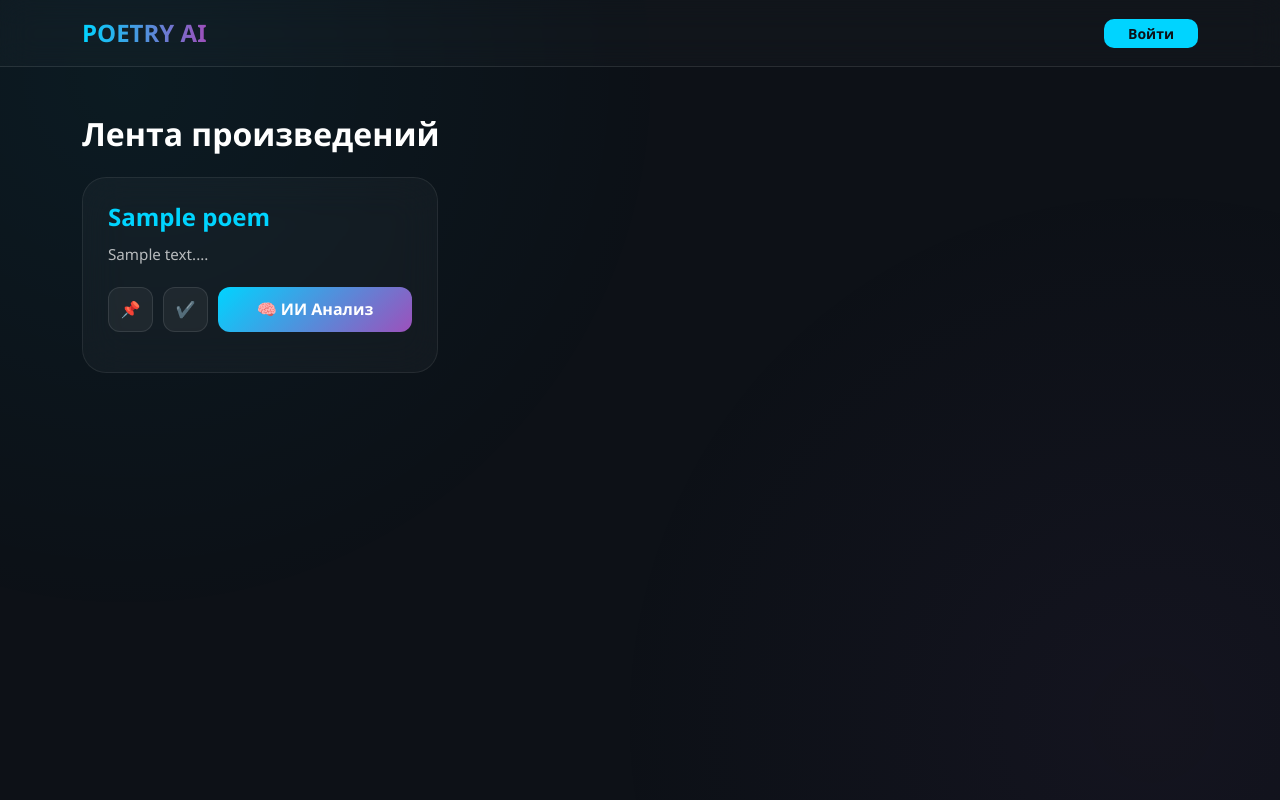
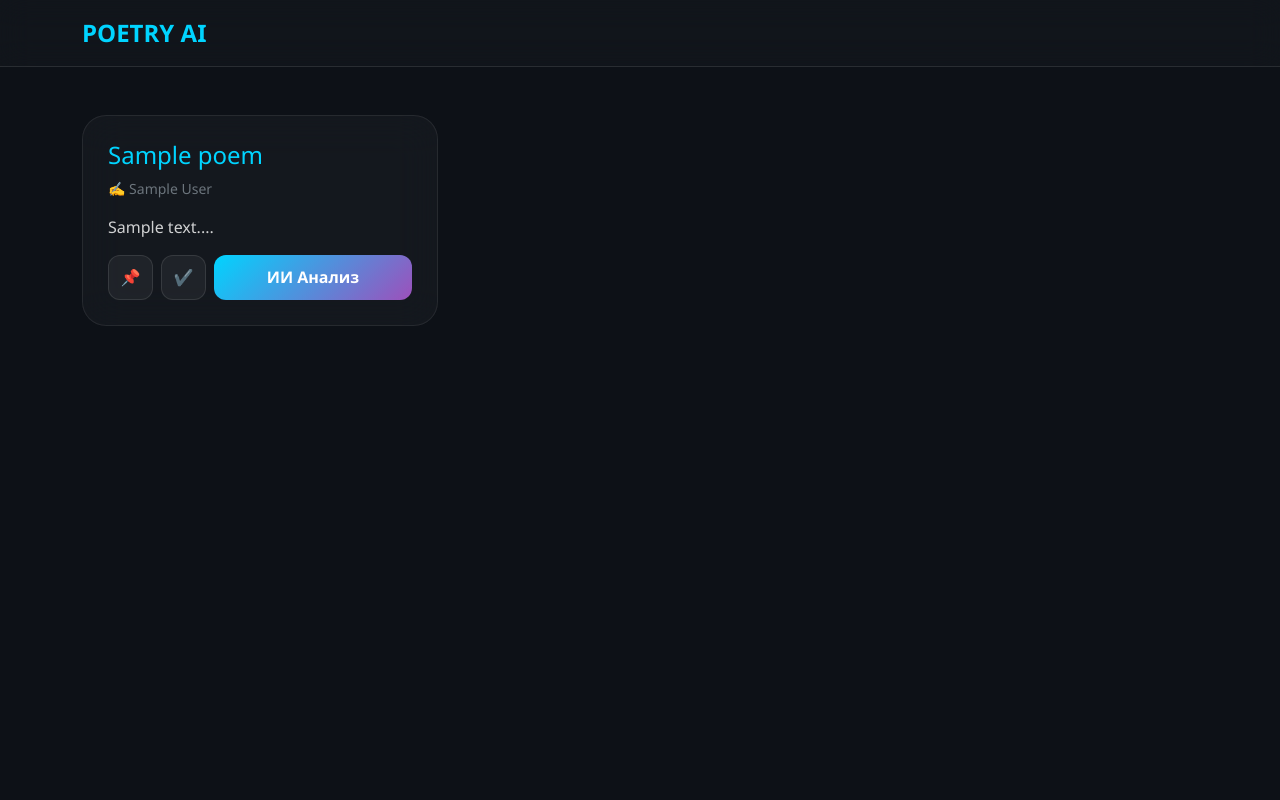
Before and after one commit to zynqff/ssalfatest, a FastAPI app: template templates/index.html in a window 1280 px wide. Run offline with FastAPI, Linux system fonts and the light colour scheme; the template is opened without the code that fills it: most values are stand-ins (such as "Sample title", 1, 10 or a date in 2020).

Commit message:
Update index.html

```diff
--- a/templates/index.html
+++ b/templates/index.html
@@ -2,182 +2,38 @@
 <html lang="ru">
 <head>
     <meta charset="UTF-8">
-    <meta name="viewport" content="width=device-width, initial-scale=1.0">
-    <title>Лента стихов | Poetry AI</title>
+    <title>Лента | Poetry AI</title>
     <link href="https://cdn.jsdelivr.net/npm/bootstrap@5.3.0/dist/css/bootstrap.min.css" rel="stylesheet">
     <style>
-        :root {
-            --accent: #00d4ff;
-            --secondary: #9d50bb;
-            --glass: rgba(255, 255, 255, 0.03);
-        }
-
-        body {
-            background: #0d1117;
-            color: white;
-            font-family: 'Segoe UI', sans-serif;
-            min-height: 100vh;
-            margin: 0;
-        }
-
-        /* Декоративный фон */
-        .bg-glow {
-            position: fixed; top: 0; left: 0; width: 100%; height: 100%;
-            background: radial-gradient(circle at 10% 10%, rgba(0, 212, 255, 0.05), transparent 40%),
-                        radial-gradient(circle at 90% 90%, rgba(157, 80, 187, 0.05), transparent 40%);
-            z-index: -1;
-        }
-
-        /* Навигация */
-        .navbar-custom {
-            background: rgba(255, 255, 255, 0.02);
-            backdrop-filter: blur(15px);
-            border-bottom: 1px solid rgba(255, 255, 255, 0.1);
-            padding: 15px 0;
-        }
-
-        .brand-text {
-            font-weight: 800;
-            background: linear-gradient(to right, var(--accent), var(--secondary));
-            -webkit-background-clip: text;
-            -webkit-text-fill-color: transparent;
-            text-decoration: none;
-            font-size: 1.5rem;
-        }
-
-        /* Карточки */
-        .poem-card {
-            background: var(--glass);
-            backdrop-filter: blur(20px);
-            border: 1px solid rgba(255, 255, 255, 0.08);
-            border-radius: 24px;
-            padding: 25px;
-            height: 100%;
-            transition: 0.3s ease;
-            display: flex;
-            flex-direction: column;
-        }
-
-        .poem-card:hover {
-            transform: translateY(-5px);
-            border-color: var(--accent);
-            box-shadow: 0 10px 30px rgba(0, 212, 255, 0.1);
-        }
-
-        .poem-title {
-            color: var(--accent);
-            font-weight: 700;
-            margin-bottom: 10px;
-        }
-
-        .poem-content {
-            font-size: 0.95rem;
-            color: rgba(255, 255, 255, 0.7);
-            line-height: 1.6;
-            margin-bottom: 20px;
-            flex-grow: 1;
-            white-space: pre-wrap;
-        }
-
-        /* Кнопки действий */
-        .action-bar {
-            display: flex;
-            gap: 10px;
-            margin-bottom: 15px;
-        }
-
-        .btn-icon {
-            background: rgba(255, 255, 255, 0.05);
-            border: 1px solid rgba(255, 255, 255, 0.1);
-            color: white;
-            border-radius: 12px;
-            width: 45px;
-            height: 45px;
-            display: flex;
-            align-items: center;
-            justify-content: center;
-            transition: 0.3s;
-        }
-
-        .btn-icon:hover {
-            background: rgba(255, 255, 255, 0.1);
-            border-color: var(--accent);
-            color: var(--accent);
-        }
-
-        .btn-ai {
-            background: linear-gradient(135deg, var(--accent), var(--secondary));
-            border: none;
-            color: white;
-            border-radius: 12px;
-            padding: 10px;
-            font-weight: 700;
-            text-decoration: none;
-            flex-grow: 1;
-            text-align: center;
-            transition: 0.3s;
-        }
-
-        .btn-ai:hover {
-            filter: brightness(1.2);
-            color: white;
-        }
-
-        /* Админ-ссылка */
-        .admin-link {
-            font-size: 0.8rem;
-            color: rgba(255, 255, 255, 0.3);
-            text-decoration: none;
-            text-align: right;
-            display: block;
-            margin-top: 10px;
-            padding-top: 10px;
-            border-top: 1px solid rgba(255, 255, 255, 0.05);
-        }
-
-        .admin-link:hover { color: var(--accent); }
+        body { background: #0d1117; color: white; font-family: 'Segoe UI', sans-serif; }
+        .navbar-glass { background: rgba(255, 255, 255, 0.02); backdrop-filter: blur(15px); border-bottom: 1px solid rgba(255, 255, 255, 0.1); padding: 15px 0; }
+        .poem-card { background: rgba(255, 255, 255, 0.03); backdrop-filter: blur(20px); border: 1px solid rgba(255, 255, 255, 0.08); border-radius: 24px; padding: 25px; transition: 0.3s; }
+        .poem-card:hover { border-color: #00d4ff; transform: translateY(-5px); }
+        .btn-ai { background: linear-gradient(135deg, #00d4ff, #9d50bb); border: none; color: white; border-radius: 12px; font-weight: 700; flex-grow: 1; }
+        .btn-icon { background: rgba(255, 255, 255, 0.05); border: 1px solid rgba(255, 255, 255, 0.1); color: white; border-radius: 12px; width: 45px; height: 45px; }
     </style>
 </head>
 <body>
-    <div class="bg-glow"></div>
-
-    <nav class="navbar-custom mb-5">
-        <div class="container d-flex justify-content-between align-items-center">
-            <a href="/" class="brand-text">POETRY AI</a>
-            <div>
-                {% if user %}
-                    <a href="/profile" class="btn btn-outline-light btn-sm px-3" style="border-radius: 10px;">Профиль</a>
-                {% else %}
-                    <a href="/login" class="btn btn-primary btn-sm px-4" style="background: var(--accent); border: none; border-radius: 10px; color: #0d1117; font-weight: 700;">Войти</a>
-                {% endif %}
-            </div>
+    <nav class="navbar-glass mb-5">
+        <div class="container d-flex justify-content-between">
+            <a href="/" class="fw-bold text-decoration-none" style="color: #00d4ff; font-size: 1.5rem;">POETRY AI</a>
+            {% if user and user.is_admin %}<a href="/admin" class="text-info text-decoration-none">⚙️ Админ</a>{% endif %}
         </div>
     </nav>
-
     <div class="container">
-        <h2 class="mb-4 fw-bold">Лента произведений</h2>
-
         <div class="row g-4">
             {% for poem in poems %}
             <div class="col-md-6 col-lg-4">
                 <div class="poem-card">
-                    <h4 class="poem-title">{{ poem.title }}</h4>
-                    <p class="poem-content">{{ poem.content[:150] }}...</p>
-
-                    <div class="action-bar">
-                        <button class="btn-icon" title="Закрепить">📌</button>
-                        <button class="btn-icon" title="Прочитано">✔️</button>
-                        <a href="/poem/{{ poem.id }}" class="btn-ai">🧠 ИИ Анализ</a>
+                    <h4 style="color: #00d4ff;">{{ poem.title }}</h4>
+                    <p class="text-secondary small mb-3">✍️ {{ poem.author }}</p>
+                    <p style="white-space: pre-wrap; opacity: 0.8;">{{ poem.content[:150] }}...</p>
+                    <div class="d-flex gap-2 mt-auto">
+                        <button class="btn-icon">📌</button>
+                        <button class="btn-icon">✔️</button>
+                        <a href="/poem/{{ poem.id }}" class="btn btn-ai d-flex align-items-center justify-content-center">ИИ Анализ</a>
                     </div>
-
-                    {% if user and user.is_admin %}
-                    <a href="/admin" class="admin-link">⚙️ Админ-панель</a>
-                    {% endif %}
                 </div>
-            </div>
-            {% else %}
-            <div class="col-12 text-center py-5">
-                <p class="opacity-50">Стихов пока нет. Зайдите в админку, чтобы добавить.</p>
             </div>
             {% endfor %}
         </div>
```
